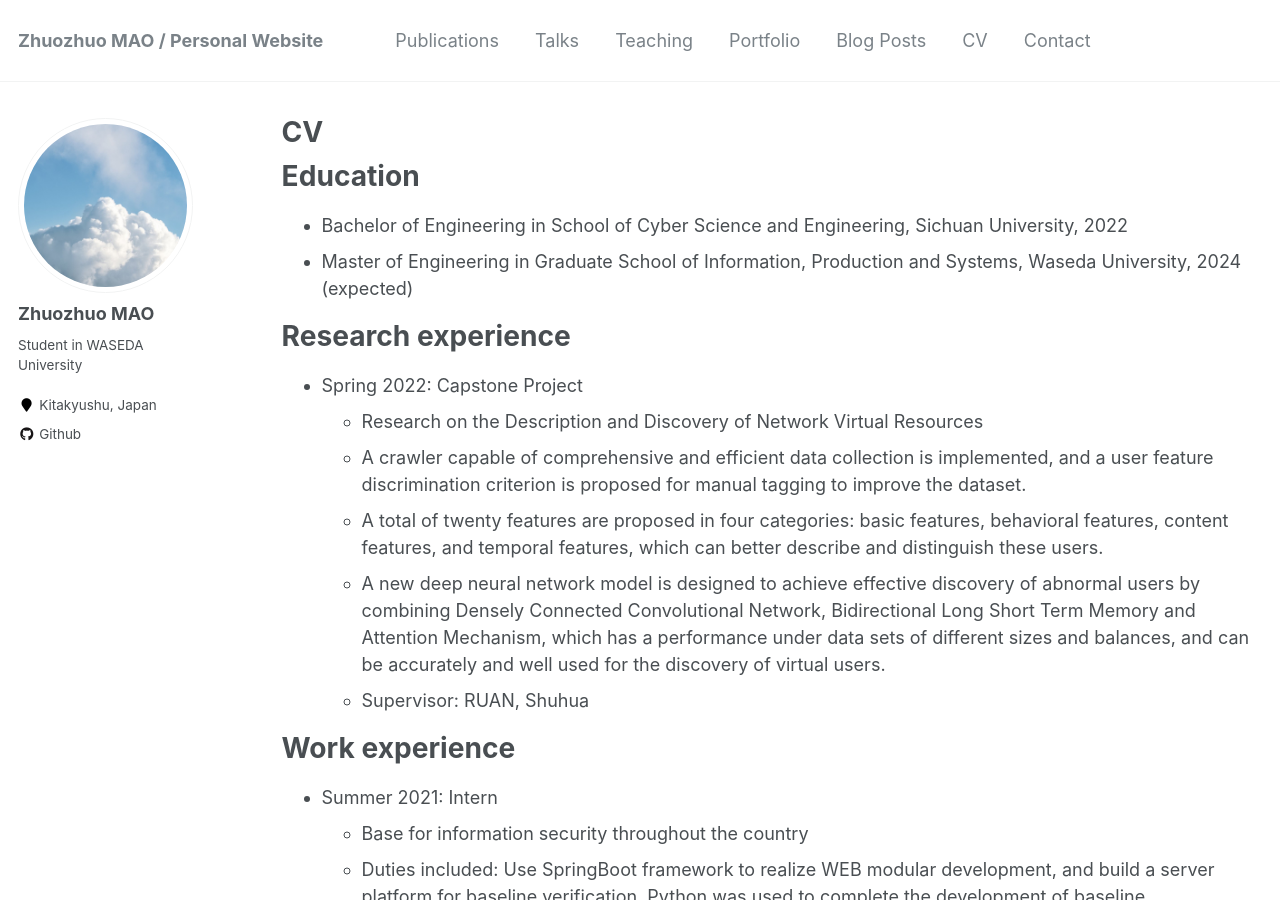
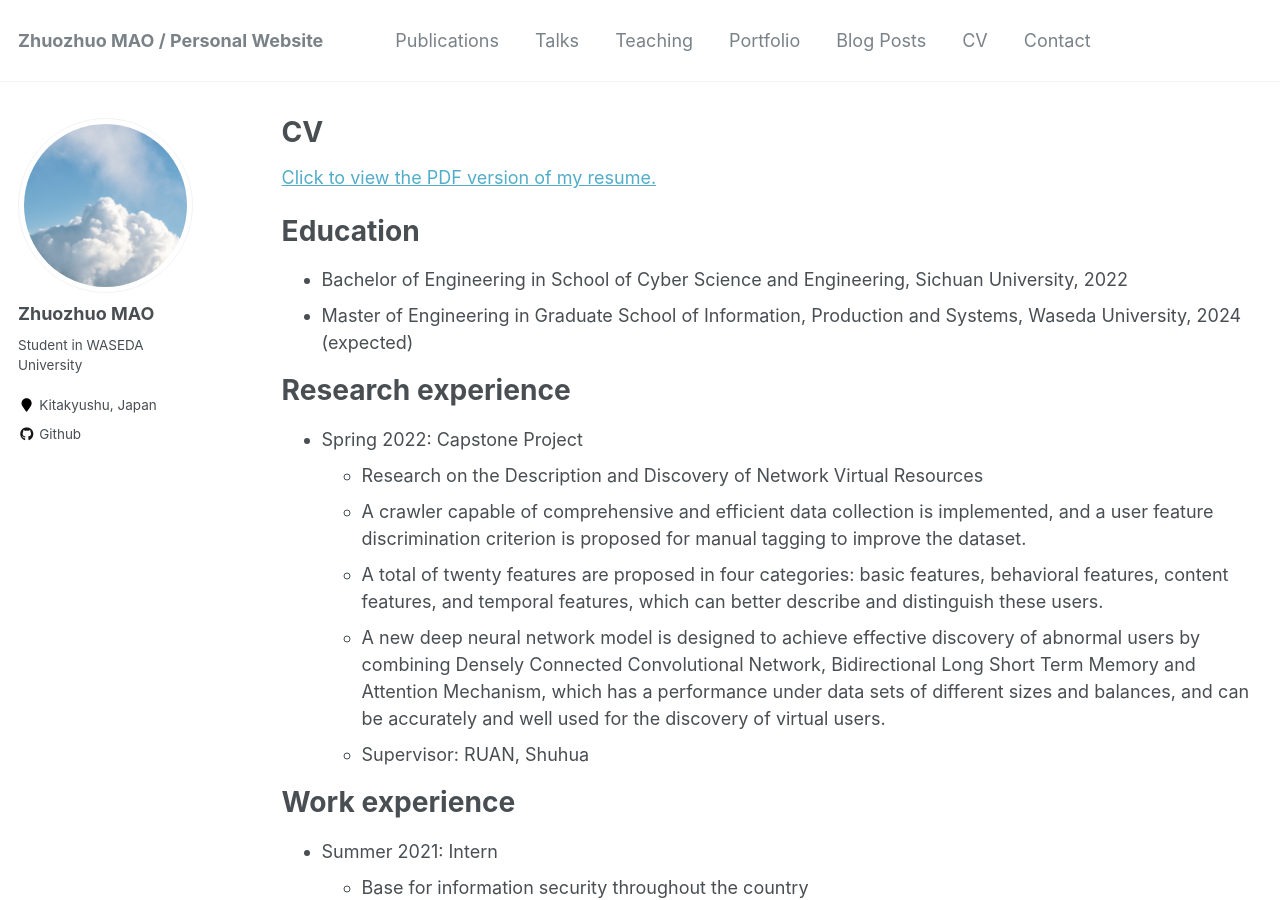
Before and after one commit to zhzhmao/zhzhmao.github.io, a Jekyll site: the page built from _pages/cv.md, in a window 1280 px wide and 900 px high. Built offline with Jekyll 4.4.1, drawn with Linux system fonts in a browser that asks for light colours.

Commit message:
modified:   _pages/cv.md 	new file:   files/Resume.pdf

```diff
--- a/_pages/cv.md
+++ b/_pages/cv.md
@@ -6,6 +6,8 @@ author_profile: true
 redirect_from:
   - /resume
 ---
+
+[Click to view the PDF version of my resume.](http://zhzhmao.github.io/files/Resume.pdf)
 
 {% include base_path %}
 
```
Also changed, not shown: 1 other file.
